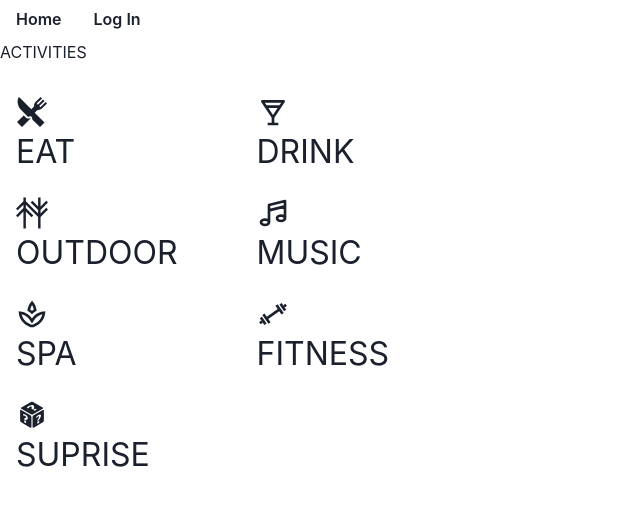
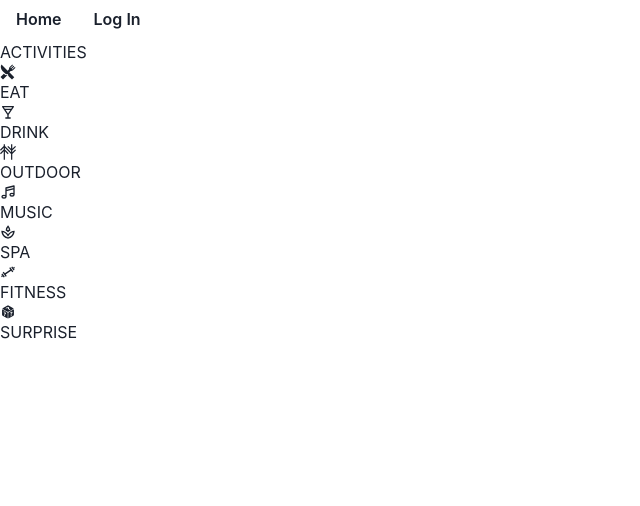
Before and after one commit to vic-fb/middley, a React (Create React App) app in the folder client/: page /activities in a window 1280 px wide. Shown: the top 506 px of the page, without its empty margins (0-640 px from the left). Built offline with nearby package versions, Linux system fonts and the light colour scheme; no server answers.

Commit message:
attempt no. 1 to push activites from chosen category through

```diff
--- a/client/src/App.js
+++ b/client/src/App.js
@@ -1,4 +1,4 @@
-import React from 'react';
+import React, { useState } from 'react';
 import { Route, Routes } from 'react-router-dom';
 import { ChakraProvider } from '@chakra-ui/react';
 import styles from './App.module.css';
@@ -13,7 +13,8 @@ import Options from './Pages/Options/Options';
 import RoutesPage from './Pages/RoutesPage/RoutesPage';
 
 function App() {
-  const [midpoint, setMidpoint] = React.useState('');
+  const [midpoint, setMidpoint] = useState('');
+  const [activities, setActivities] = useState('');
   return (
     <ChakraProvider>
       <div className={styles.App}>
@@ -22,11 +23,23 @@ function App() {
         <Routes>
           <Route path="/" element={<Home />} />
           <Route path="/global" element={<GlobalView />} />
-          <Route path="/local" element={<Local setMidpoint= {setMidpoint} />} />
-          <Route path="/activities" element={<Activities midpointValue= {midpoint} />} />
+          <Route path="/local" element={<Local setMidpoint={setMidpoint} />} />
+          <Route
+            path="/activities"
+            element={
+              // eslint-disable-next-line react/jsx-wrap-multilines
+              <Activities
+                setActivities={setActivities}
+                midpointValue={midpoint}
+              />
+            }
+          />
           <Route path="/login" element={<Login />} />
           <Route path="/signup" element={<Signup />} />
-          <Route path="/options" element={<Options />} />
+          <Route
+            path="/options"
+            element={<Options activities={activities} />}
+          />
           <Route path="/routes" element={<RoutesPage />} />
         </Routes>
       </div>
--- a/client/src/Pages/Activities/Activities.js
+++ b/client/src/Pages/Activities/Activities.js
@@ -1,6 +1,5 @@
 import React from 'react';
 import { useNavigate } from 'react-router-dom';
-import './Activities.css';
 import { IoRestaurantSharp } from 'react-icons/io5';
 import { BiDrink } from 'react-icons/bi';
 import { SiForestry } from 'react-icons/si';
@@ -8,14 +7,22 @@ import { HiOutlineMusicNote } from 'react-icons/hi';
 import { MdOutlineSpa } from 'react-icons/md';
 import { CgGym } from 'react-icons/cg';
 import { GiPerspectiveDiceSixFacesRandom } from 'react-icons/gi';
+import getActivities from '../../common/helpers/activities';
 
-function Activities() {
+// eslint-disable-next-line react/prop-types
+function Activities({ midpointValue, setActivities }) {
   const nav = useNavigate();
 
-  const handleClick = (event) => {
+  const handleClick = async (event, category) => {
     event.preventDefault();
     nav('/Options');
     console.log('The icon was clicked.');
+    const options = await getActivities(
+      midpointValue[0],
+      midpointValue[1],
+      category,
+    );
+    setActivities(options);
   };
 
   // const ifEat = () => {
@@ -36,40 +43,64 @@ function Activities() {
     <div className="Activities">
       <h6>ACTIVITIES</h6>
       <div className="Activities-container">
-        <div className="Activities-icon" role="presentation" onClick={handleClick}>
+        <div
+          className="Activities-icon"
+          role="presentation"
+          onClick={(event) => handleClick(event, 'eat')}
+        >
           <IoRestaurantSharp />
           <p>EAT</p>
         </div>
-        <div className="Activities-icon" role="presentation" onClick={handleClick}>
+        <div
+          className="Activities-icon"
+          role="presentation"
+          onClick={(event) => handleClick(event, 'drink')}
+        >
           <BiDrink />
           <p>DRINK</p>
         </div>
-        <div className="Activities-icon" role="presentation" onClick={handleClick}>
+        <div
+          className="Activities-icon"
+          role="presentation"
+          onClick={(event) => handleClick(event, 'outdoor')}
+        >
           <SiForestry />
           <p>OUTDOOR</p>
         </div>
-        <div className="Activities-icon" role="presentation" onClick={handleClick}>
+        <div
+          className="Activities-icon"
+          role="presentation"
+          onClick={(event) => handleClick(event, 'music')}
+        >
           <HiOutlineMusicNote />
           <p>MUSIC</p>
         </div>
-        <div className="Activities-icon" role="presentation" onClick={handleClick}>
+        <div
+          className="Activities-icon"
+          role="presentation"
+          onClick={(event) => handleClick(event, 'spa')}
+        >
           <MdOutlineSpa />
           <p>SPA</p>
         </div>
-        <div className="Activities-icon" role="presentation" onClick={handleClick}>
+        <div
+          className="Activities-icon"
+          role="presentation"
+          onClick={(event) => handleClick(event, 'fitness')}
+        >
           <CgGym />
           <p>FITNESS</p>
         </div>
-        <div className="Activities-icon" role="presentation" onClick={handleClick}>
+        <div
+          className="Activities-icon"
+          role="presentation"
+          onClick={(event) => handleClick(event, 'surprise')}
+        >
           <GiPerspectiveDiceSixFacesRandom />
-          <p>SUPRISE</p>
-
+          <p>SURPRISE</p>
         </div>
-
       </div>
-
     </div>
-
   );
 }
 
--- a/client/src/Pages/Local/Local.js
+++ b/client/src/Pages/Local/Local.js
@@ -8,9 +8,11 @@ import {
   FormControl,
   FormLabel,
   FormErrorMessage,
-  Input, Container, Button, Heading,
+  Input,
+  Container,
+  Button,
+  Heading,
 } from '@chakra-ui/react';
-
 
 const OCD_API_KEY = process.env.REACT_APP_OCD_API_KEY; // the API key is stored in the .env file
 
@@ -22,7 +24,10 @@ async function geocode(address) {
   };
 
   const myresponse = {
-    ok: false, data: null, status: 0, error: '',
+    ok: false,
+    data: null,
+    status: 0,
+    error: '',
   };
   try {
     // OC sends response in JSON, API takes care of parsing etc.
@@ -52,9 +57,7 @@ async function geocode(address) {
   return myresponse;
 }
 
-
-
-function Local({setMidpoint}) {
+function Local({ setMidpoint }) {
   const nav = useNavigate();
 
   const [address1, setAddress1] = React.useState('');
@@ -67,18 +70,16 @@ function Local({setMidpoint}) {
     const response1 = await geocode(address1);
     const response2 = await geocode(address2);
     if (response1.ok && response2.ok) {
-
-      const midlat = (response1.data.latLng[0] + response2.data.latLng[0]) / 2;  // create var midlat = lat1 + lat2 (from arrays) divided by 2
-      console.log ('midlat', midlat); // print midlat to console
+      const midlat = (response1.data.latLng[0] + response2.data.latLng[0]) / 2; // create var midlat = lat1 + lat2 (from arrays) divided by 2
+      console.log('midlat', midlat); // print midlat to console
 
       const midlng = (response1.data.latLng[1] + response2.data.latLng[1]) / 2; // create var midlng = lng1 + lng2 (from arrays) divided by 2
-      console.log ('midlng', midlng);
+      console.log('midlng', midlng);
       const midarr = [midlat, midlng]; // create array containing midlat and midlng
 
       setMidpoint(midarr); // return new array with both
-
+      nav('/activities');
       // for some reason the long and lat are not calculated correctly - the returned value is not correct
-
     } else {
       setError('Error calculating midpoint');
     }
@@ -86,17 +87,17 @@ function Local({setMidpoint}) {
 
   const handleAddress1 = (e) => {
     setAddress1(e.target.value);
-  }
+  };
 
   const handleAddress2 = (e) => {
     setAddress2(e.target.value);
-  }
-
-
+  };
 
   return (
     <Container>
-      <Heading as="h1" size="2xl" mb="4">Find Midway Point</Heading>
+      <Heading as="h1" size="2xl" mb="4">
+        Find Midway Point
+      </Heading>
       <form onSubmit={handleSubmit}>
         <FormControl id="address1" isRequired>
           <FormLabel>Address 1</FormLabel>
@@ -112,13 +113,12 @@ function Local({setMidpoint}) {
           <div className="home-icon" role="presentation">
             <BsFillHouseDoorFill />
           </div>
-          <div className="work-icon" role="presentation" >
+          <div className="work-icon" role="presentation">
             <BsFillBriefcaseFill />
           </div>
-          <div className="currentLocation-icon" role="presentation" >
+          <div className="currentLocation-icon" role="presentation">
             <HiOutlineLocationMarker />
           </div>
-
         </div>
 
         <br />
@@ -137,22 +137,21 @@ function Local({setMidpoint}) {
           <div className="home-icon" role="presentation">
             <BsFillHouseDoorFill />
           </div>
-          <div className="work-icon" role="presentation" >
+          <div className="work-icon" role="presentation">
             <BsFillBriefcaseFill />
           </div>
-          <div className="currentLocation-icon" role="presentation" >
+          <div className="currentLocation-icon" role="presentation">
             <HiOutlineLocationMarker />
           </div>
-
         </div>
 
-
-          <Button type="submit" colorScheme="teal" mt="4">Submit</Button>
+        <Button type="submit" colorScheme="teal" mt="4">
+          Submit
+        </Button>
       </form>
-      <div>
-      </div>
+      <div></div>
     </Container>
   );
-};
+}
 
 export default Local;
--- a/client/src/Pages/Options/Options.js
+++ b/client/src/Pages/Options/Options.js
@@ -2,11 +2,19 @@
 import { useNavigate } from 'react-router-dom';
 import './Options.css';
 import {
-  Card, CardBody, CardFooter, Heading, Text, Button, Image, Stack,
+  Card,
+  CardBody,
+  CardFooter,
+  Heading,
+  Text,
+  Button,
+  Image,
+  Stack,
 } from '@chakra-ui/react';
 
-function Options() {
+function Options({ activities }) {
   const nav = useNavigate();
+
   // return options.map((option) => ( in return statement below to display api data in cards on page
 
   return (
@@ -26,11 +34,11 @@ function Options() {
 
         <Stack>
           <CardBody>
-            <Heading size="md">OPTION 1</Heading>
+            <Heading size="md">{activities}</Heading>
 
             <Text py="2">
-              Caffè latte is a coffee beverage of Italian origin made with espresso
-              and steamed milk.
+              Caffè latte is a coffee beverage of Italian origin made with
+              espresso and steamed milk.
             </Text>
           </CardBody>
 
@@ -59,8 +67,8 @@ function Options() {
             <Heading size="md">OPTION 2</Heading>
 
             <Text py="2">
-              Caffè latte is a coffee beverage of Italian origin made with espresso
-              and steamed milk.
+              Caffè latte is a coffee beverage of Italian origin made with
+              espresso and steamed milk.
             </Text>
           </CardBody>
 
@@ -89,8 +97,8 @@ function Options() {
             <Heading size="md">OPTION 3</Heading>
 
             <Text py="2">
-              Caffè latte is a coffee beverage of Italian origin made with espresso
-              and steamed milk.
+              Caffè latte is a coffee beverage of Italian origin made with
+              espresso and steamed milk.
             </Text>
           </CardBody>
 
@@ -102,7 +110,6 @@ function Options() {
         </Stack>
       </Card>
     </div>
-
   );
 }
 export default Options;
--- a/client/src/common/helpers/crud.js
+++ b/client/src/common/helpers/crud.js
@@ -19,7 +19,9 @@ export const post = (path, body) => {
   return fetch(route, options)
     .then((response) => response.json())
     .then((response) => {
-      if (!response.ok) { throw new Error(response.message); }
+      if (!response.ok) {
+        throw new Error(response.message);
+      }
       return response;
     });
 };
@@ -28,7 +30,7 @@ export const get = (path) => {
   const route = apiUrl + path;
   const token = getUserToken();
   const options = {
-    method: 'POST',
+    method: 'GET',
     headers: {
       'Content-type': 'application/json',
     },
@@ -39,7 +41,9 @@ export const get = (path) => {
   return fetch(route, options)
     .then((response) => response.json())
     .then((response) => {
-      if (!response.ok) { throw new Error(response.message); }
+      if (!response.ok) {
+        throw new Error(response.message);
+      }
       return response;
     });
 };
```
Also changed, not shown: client/.eslintrc.json.
